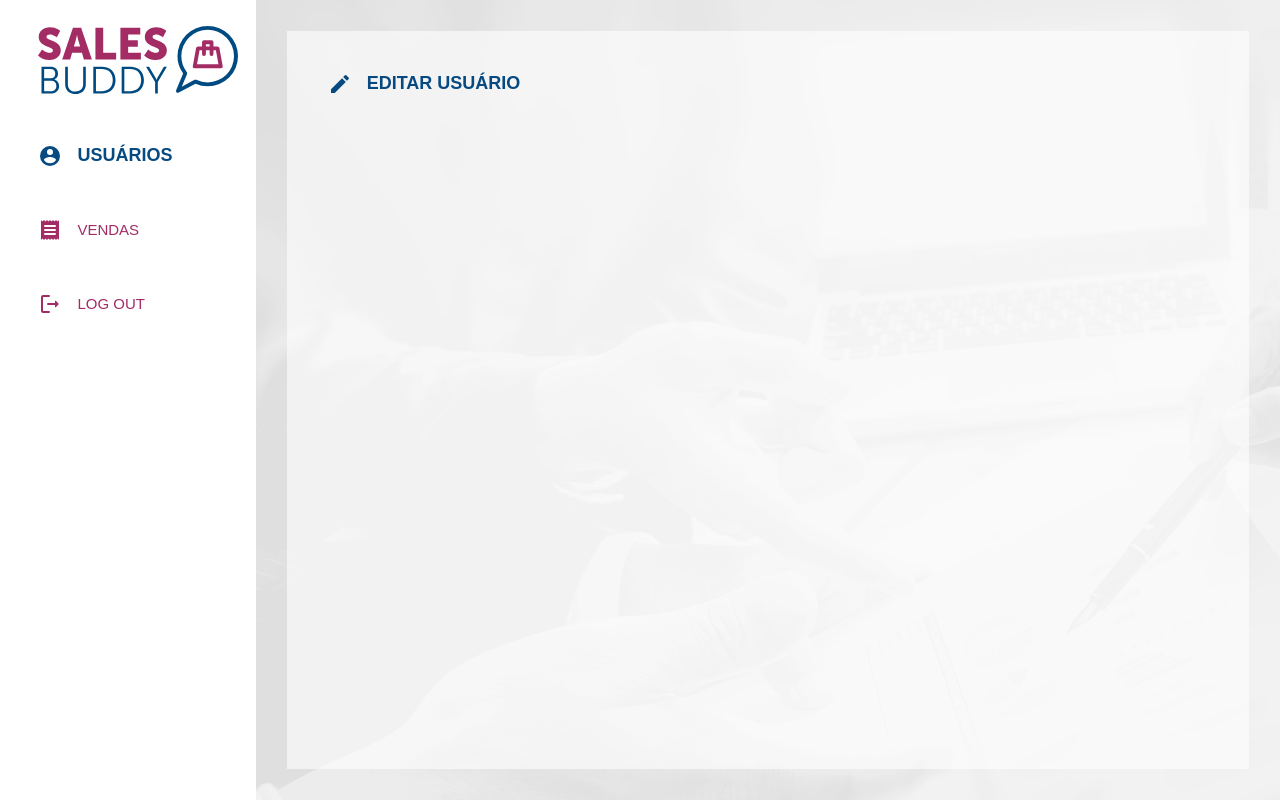
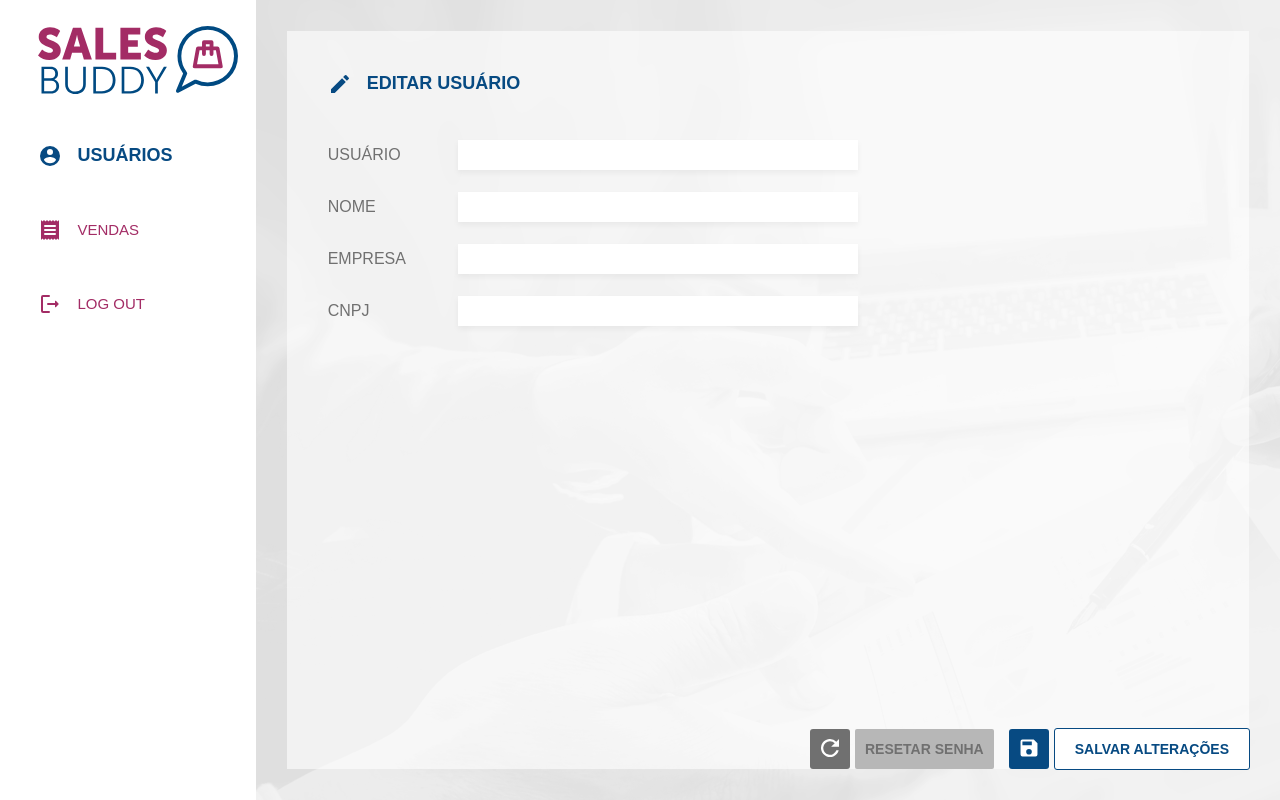
Before and after one commit to felipeLima29/salesBuddyWeb, a React app in the folder frontend/: page /usersList/editUser in a window 1280 px wide. Built offline with nearby package versions, Linux system fonts and the light colour scheme; the HTML template or start-up script is replaced by a standard one.

Commit message:
feat: Finalizar criação de tela de editar usuário

```diff
--- a/frontend/src/pages/editUser.jsx
+++ b/frontend/src/pages/editUser.jsx
@@ -1,7 +1,14 @@
 import icEditUser from '../assets/icEditUser.svg';
+import InputAddUser from '../components/inputs/inputAddUser';
+import ButtonEditUser from '../components/buttons/buttonsEditUser';
+import { useState } from 'react';
 
 function EditUser() {
 
+    const [usuario, setUsuario] = useState('');
+    const [nome, setNome] = useState('');
+    const [empresa, setEmpresa] = useState('');
+    const [cnpj, setCnpj] = useState('');
 
     return (
         <div className="body">
@@ -10,6 +17,44 @@ function EditUser() {
                     <img src={icEditUser} alt="Editar Usuário" />
                     <h3>EDITAR USUÁRIO</h3>
                 </div>
+
+                <div className='formAddUser'>
+                    <div className='divAddUser'>
+                        <label htmlFor="USUÁRIOS" className='txViewInfo'>USUÁRIO</label>
+                        <InputAddUser
+                            value={usuario}
+                            onChange={(e) => setUsuario(e.target.value)}
+                        />
+                    </div>
+                    <div className='divAddUser'>
+                        <label htmlFor="NOME" className='txViewInfo'>NOME</label>
+                        <InputAddUser
+                            value={nome}
+                            onChange={(e) => setNome(e.target.value)}
+                        />
+                    </div>
+                    <div className='divAddUser'>
+                        <label htmlFor="EMPRESA" className='txViewInfo'>EMPRESA</label>
+                        <InputAddUser
+                            value={empresa}
+                            onChange={(e) => setEmpresa(e.target.value)}
+                        />
+                    </div>
+                    <div className='divAddUser'>
+                        <label htmlFor="CNPJ" className='txViewInfo'>CNPJ</label>
+                        <InputAddUser
+                            value={cnpj}
+                            onChange={(e) => e.target.value}
+                        />
+                    </div>
+                </div>
+                <ButtonEditUser
+                    classNameTxSave='txActiveUser'
+                    classNameButtonSave='buttonActiveUser'
+                    classNameTxReset='txInactiveUser'
+                    classNameButtonreset='buttonInactiveUser'
+                />
+
             </div>
         </div>
     )
```
